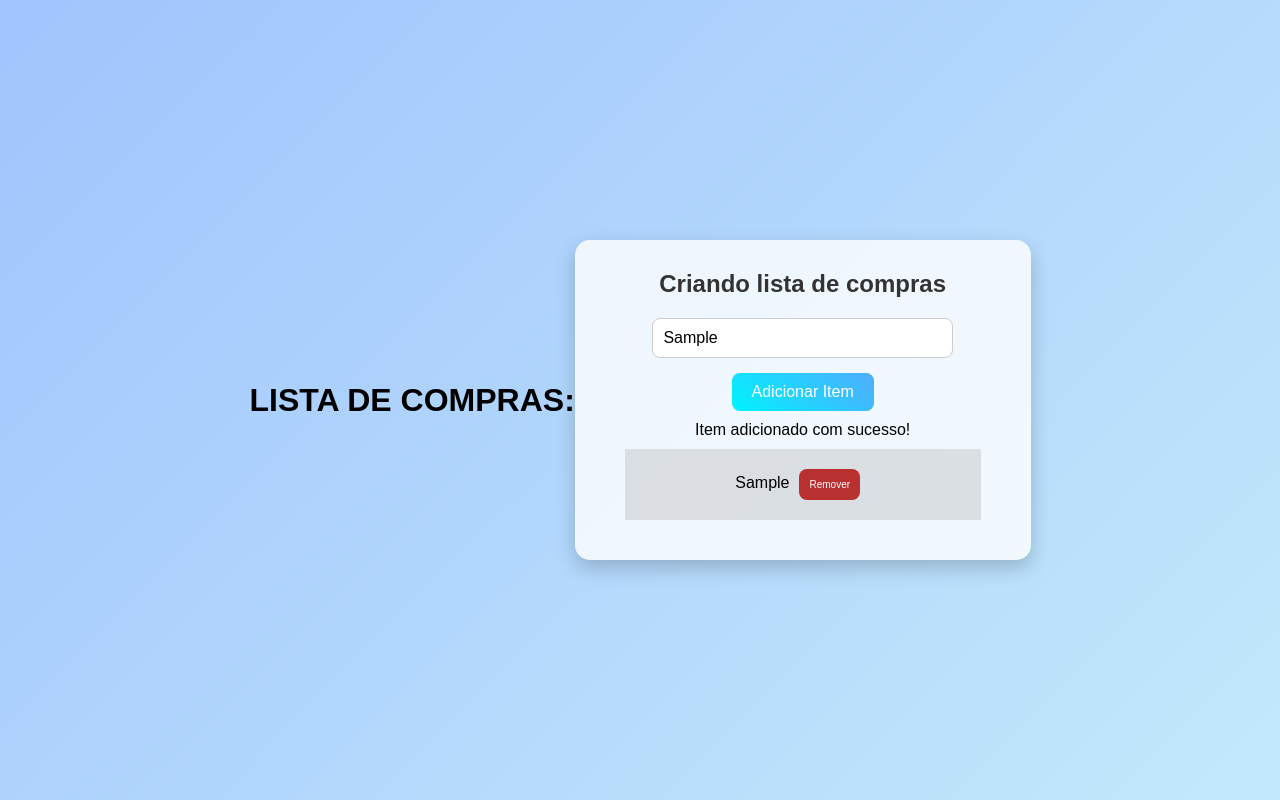
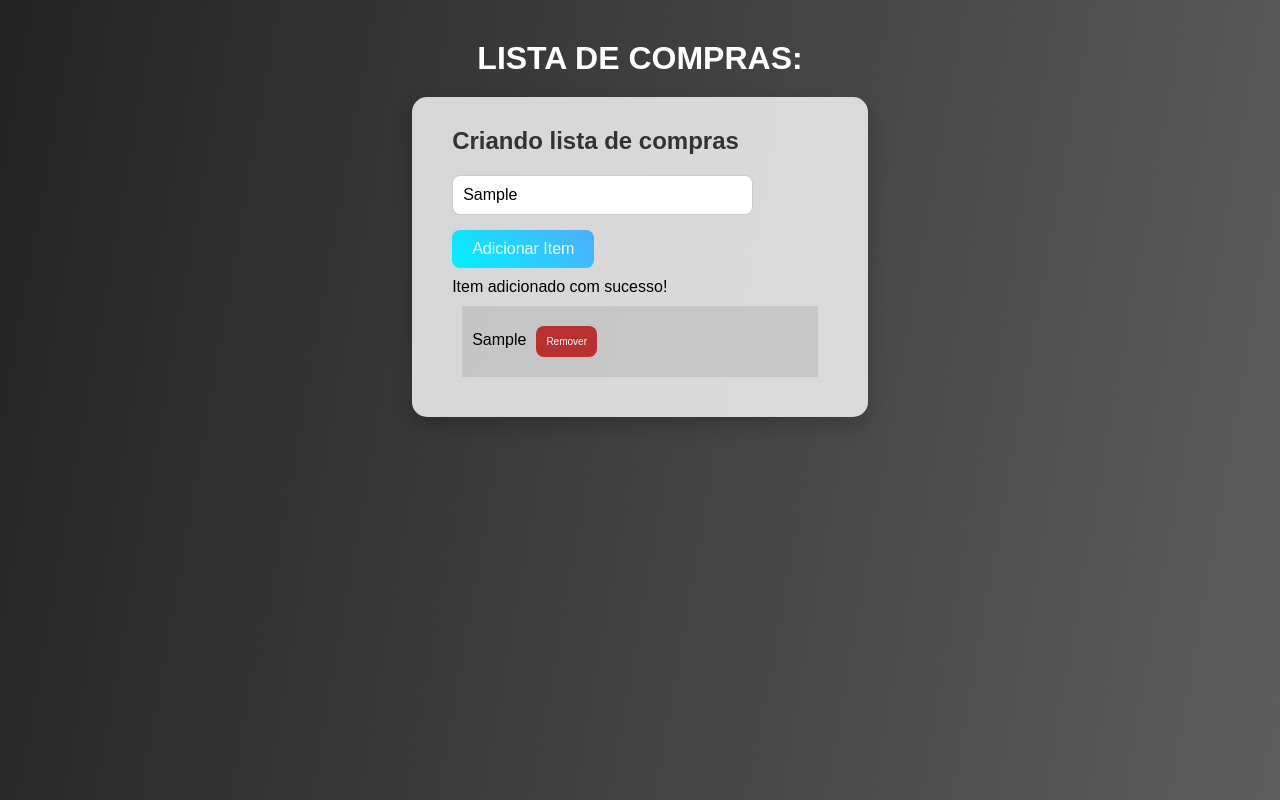
Before and after one commit to johannedu/origamid, a plain HTML site: page desafios-e-fixacao/desafio-dois/index.html in a window 1280 px wide. Both pictures are taken after typing "Sample" into the empty fields and a click on the button "Adicionar Item". Drawn offline with Linux system fonts and the light colour scheme.

Commit message:
Alterando interface que havia criado com gpt (CSS)

```diff
--- a/desafios-e-fixacao/desafio-dois/index.html
+++ b/desafios-e-fixacao/desafio-dois/index.html
@@ -9,8 +9,10 @@
 </head>
 
 <body>
-    <h1>LISTA DE COMPRAS: </h1>
-    <div>
+    <div class="dois">
+        <h1>LISTA DE COMPRAS: </h1>
+    </div>
+    <div class="conteudo">
         <h2>Criando lista de compras</h2>
         <input type="text" placeholder="Digite o item que deseja comprar:  " id="inputTarefa">
         <button onclick="adicionarItem()">Adicionar Item</button>
--- a/desafios-e-fixacao/desafio-dois/script.js
+++ b/desafios-e-fixacao/desafio-dois/script.js
@@ -27,12 +27,22 @@ function adicionarItem() {
     botaoApagar.classList.add('botaoApagar')
     botaoApagar.innerText = "Remover";
     listaComprasLi.appendChild(botaoApagar);
-    apagarItem()
+    apagarItem(listaComprasLi, capturaValorInput)
   }
 }
 
 //QUERO CRIAR UM BOTAO DENTRO DE CADA LI PARA QUE EU POSSA APAGAR DETERMINADO ITEM ADICIONADO
 
-  function apagarItem(listaComprasLi) {
-  arrayArmazenador.pop(0 , listaComprasLi); //DANDO .PUSH PARA QUE CADA ITEM ADICIONADO DENTRO DESSE INPUT SEJA REDIRECIONADO A ARRAY
+  function apagarItem(listaComprasLi, valor) {
+  const botao = listaComprasLi.querySelector(".botaoApagar");
+  botao.addEventListener("click", () => {
+    listaComprasLi.remove();
+
+    const index = arrayArmazenador.indexOf(valor);
+    if (index > -1) {
+      arrayArmazenador.splice(index, 1);
+    }
+
+    console.log(arrayArmazenador);
+  });
 }
--- a/desafios-e-fixacao/desafio-dois/style.css
+++ b/desafios-e-fixacao/desafio-dois/style.css
@@ -1,4 +1,4 @@
-/* Reset básico para margem e padding */
+
 * {
     margin: 0;
     padding: 0;
@@ -6,33 +6,45 @@
     font-family: 'Arial', sans-serif;
 }
 
-/* Corpo da página */
+
 body {
   height: 100vh;
   display: flex;
-    justify-content: center;
+  flex-direction: column;
   align-items: center;
-    background: linear-gradient(135deg, #a1c4fd, #c2e9fb);
+  background: linear-gradient(100deg, #000000dc, #000000a2);
+  padding-top: 40px;
 }
 
 
-/* Div centralizada */
-div {
-    background-color: #ffffffcc; /* branco com leve transparência */
+.dois {
+  text-align: center;
+}
+
+.conteudo {
+  background-color: #ffffffcc;
   padding: 30px 40px;
   border-radius: 15px;
   box-shadow: 0 8px 20px rgba(0, 0, 0, 0.2);
-    text-align: center;
   min-width: 300px;
 }
 
-/* Títulos dentro da div */
+.dois h1 {
+  margin-bottom: 20px;
+  color: white;
+}
+
+
+
+h1 {
+    display: block;
+}
 div h2 {
     margin-bottom: 20px;
     color: #333;
 }
 
-/* Input estilizado */
+
 input[type="text"] {
     padding: 10px;
     width: 80%;
@@ -42,7 +54,7 @@ input[type="text"] {
     font-size: 16px;
 }
 
-/* Botão estilizado */
+
 button {
     padding: 10px 20px;
     border: none;
```
Lines whose indentation alone changed are shown as unchanged.
